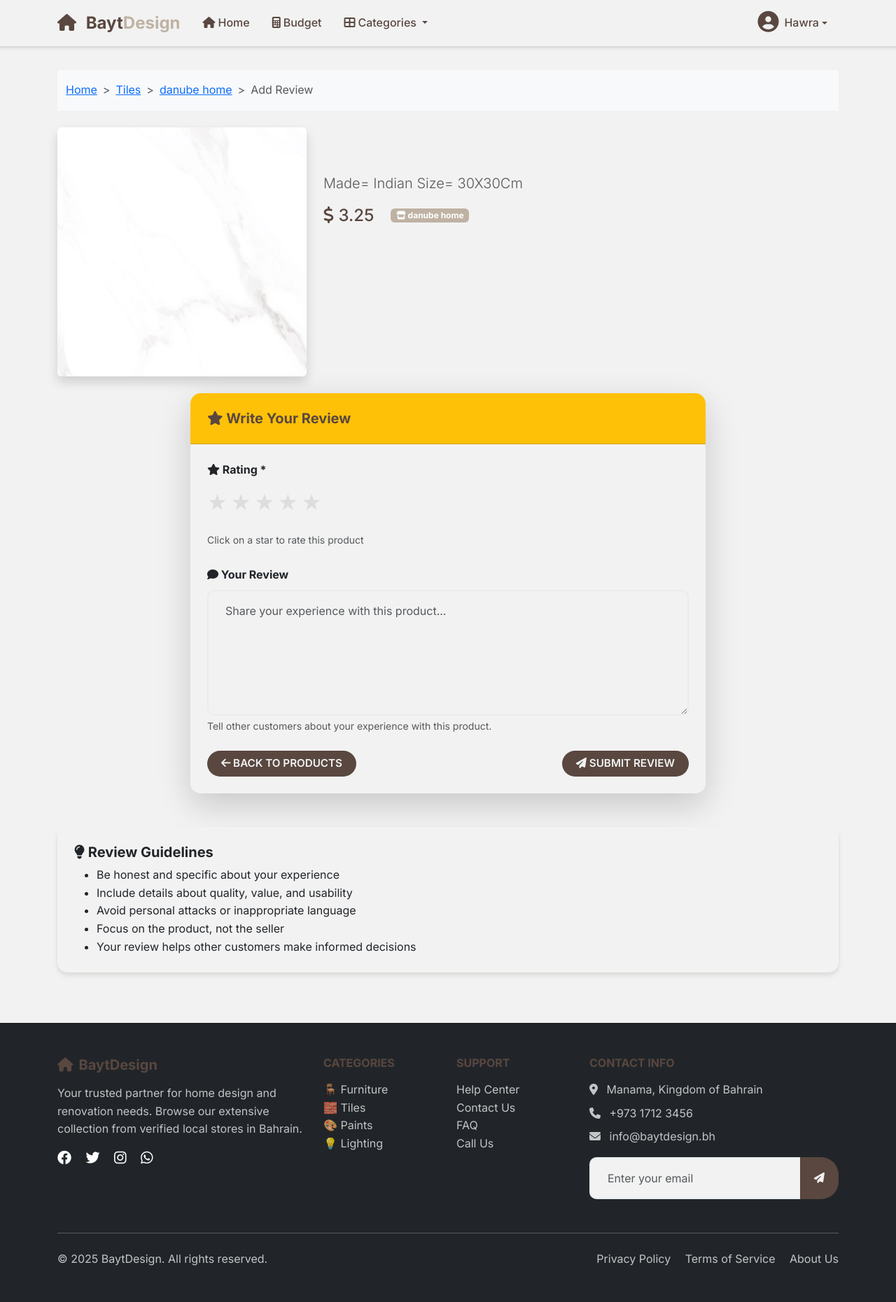
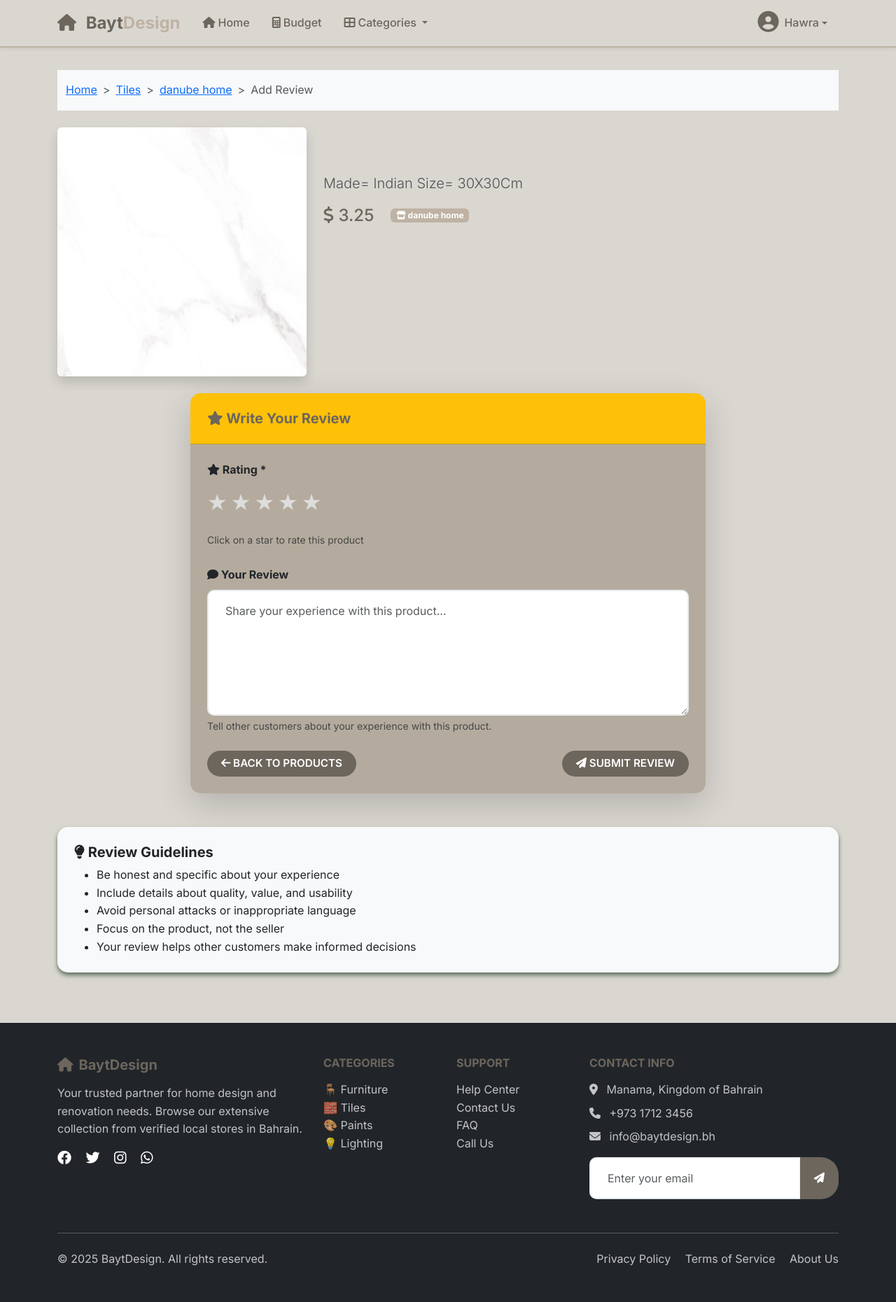
Before and after one commit to hawraayoob/BaytDesign, a Django app: page /add-review/28/ in a window 1280 px wide. Shown: the whole page at 70% size. Run offline with Django 5.2, Linux system fonts and the light colour scheme; a user stored in the database is signed in; data comes from the database, SQL or seed files in the repository.

Commit message:
earthy color design

```diff
--- a/main_app/static/css/base.css
+++ b/main_app/static/css/base.css
@@ -1,13 +1,12 @@
 :root {
 
-    --primary-color: #594740;       /* Dark brown from palette */
-    --primary-light: #736334;       /* Olive brown from palette */
-    --primary-dark: #707366;        /* Gray-green from palette */
+    --primary-color: #6c665d;
+    --primary-light: #A69B8D;
+    --primary-dark: #5F7161;
 
 
-    --secondary-color: #BFB2A3;     /* Keeping original secondary */
-    --accent-color: #F2F2F2;        /* Light gray from palette */
-    --neutral-light: #D9D9D9;       /* Medium gray from palette */
+    --secondary-color: #BFB2A3;
+    --accent-color: #dad7d1;
 
     --font-primary: 'Inter', sans-serif;
     --font-heading: 'Inter', serif;
@@ -25,10 +24,15 @@
     --radius-xl: 1rem;
     --radius-round: 50%;
 
-    --shadow-sm: 0 1px 3px rgba(89, 71, 64, 0.1);
-    --shadow-md: 0 4px 6px rgba(89, 71, 64, 0.15);
-    --shadow-lg: 0 10px 15px rgba(89, 71, 64, 0.2);
-    --btn-hover-shadow: 0 6px 15px rgba(89, 71, 64, 0.25);
+    --shadow-sm: 0 1px 3px #5F7161;
+
+    --shadow-md: 0 4px 6px #5F7161;
+
+    --shadow-lg: 0 10px 15px #5F7161;
+
+
+    --btn-hover-shadow: 0 6px 15px #5F7161;
+
 }
 
 
@@ -75,13 +79,13 @@ h2, h3, h4, h5, h6 {
 
 .lead {
     font-size: 1.25rem;
-    color: var(--primary-color);
+    color: var(--accent-color);
 }
 
 
 .navbar {
     background: var(--accent-color) !important;
-    border-bottom: 2px solid var(--neutral-light);
+    border-bottom: 2px solid var(--secondary-color);
     box-shadow: var(--shadow-md);
 }
 
@@ -114,30 +112,28 @@ h2, h3, h4, h5, h6 {
     font-size: 0.95rem;
     text-transform: uppercase;
     cursor: pointer;
-    color: var(--accent-color);
+    color: white;
     background-color: var(--primary-color);
-    transition: all 0.3s ease;
+    transition: box-shadow 0.3s ease;
 }
 
 
 .btn:hover,
 .btn:focus {
     box-shadow: var(--btn-hover-shadow);
-    background-color: var(--primary-light) !important;
-    color: var(--accent-color) !important;
+    background-color: var(--primary-color) !important;
+    color: white !important;
     outline: none !important;
     border: none !important;
-    transform: translateY(-1px);
 }
 
 
 .btn:active {
-    background-color: var(--primary-dark) !important;
-    color: var(--accent-color) !important;
+    background-color: var(--primary-color) !important;
+    color: white !important;
     box-shadow: none !important;
     outline: none !important;
     border: none !important;
-    transform: translateY(0);
 }
 
 /* Remove Bootstrap default btn colors */
@@ -174,53 +170,44 @@ h2, h3, h4, h5, h6 {
 
 
 .card {
-    background: var(--accent-color);
-    border: 1px solid var(--neutral-light);
+    background: #a69b8dba;
+    border: none;
     border-radius: var(--radius-xl);
     box-shadow: var(--shadow-md);
     position: relative;
     overflow: hidden;
-    transition: all 0.3s ease;
-}
-
-.card:hover {
-    box-shadow: var(--shadow-lg);
-    transform: translateY(-2px);
 }
 
 .card-header {
     background-color: var(--primary-color);
-    color: var(--accent-color);
+    color: white;
     padding: var(--spacing-lg);
     border-radius: var(--radius-xl) var(--radius-xl) 0 0;
 }
 
 .card-body {
     padding: var(--spacing-lg);
-    background-color: var(--accent-color);
 }
 
 .card-footer {
-    background: var(--neutral-light);
+    background: var(--accent-color);
     padding: var(--spacing-lg);
     border-radius: 0 0 var(--radius-xl) var(--radius-xl);
 }
 
 
 .form-control {
-    border: 2px solid var(--neutral-light);
+    border: 2px solid var(--secondary-color);
     border-radius: var(--radius-md);
     padding: var(--spacing-md) var(--spacing-lg);
-    background: var(--accent-color);
+    background: white;
     color: var(--primary-color);
     font-size: 1rem;
-    transition: all 0.3s ease;
 }
 
 .form-control:focus {
-    border-color: var(--primary-light);
+    border-color: var(--primary-color);
     outline: none;
-    box-shadow: 0 0 0 3px rgba(115, 99, 52, 0.1);
 }
 
 
```
Also changed, not shown: other parts of main_app/static/css/base.css (+8 -71 lines).
